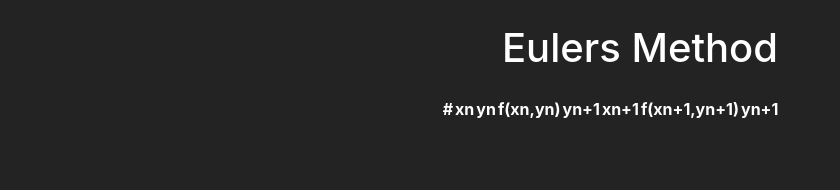
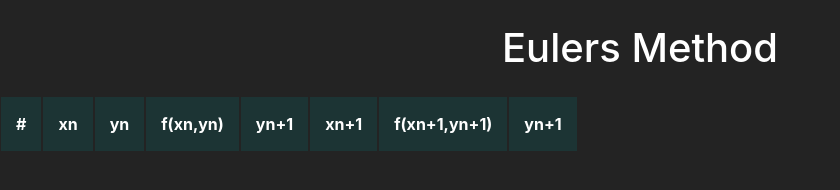
Before and after one commit to prakharSrivs/EulersMethod, a plain HTML site: page index.html in a window 1280 px wide. Both pictures are taken after typing "Sample", "Sample", "5", "5", "5" into the empty fields and a click on the button "Submit". Shown: the whole page, without its empty margins (0-840 px from the left). Drawn offline with nearby package versions, Linux system fonts and the light colour scheme.

Commit message:
Improve Table Styles

```diff
--- a/index.html
+++ b/index.html
@@ -3,18 +3,39 @@
 <head>
     <meta charset="UTF-8">
     <meta http-equiv="X-UA-Compatible" content="IE=edge">
+    <link rel="icon" href="favicon.png" />
     <meta name="viewport" content="width=device-width, initial-scale=1.0">
     <link rel="stylesheet" href="https://cdn.jsdelivr.net/npm/bootstrap@4.0.0/dist/css/bootstrap.min.css" integrity="sha384-Gn5384xqQ1aoWXA+058RXPxPg6fy4IWvTNh0E263XmFcJlSAwiGgFAW/dAiS6JXm" crossorigin="anonymous">
     <script src="https://code.jquery.com/jquery-3.2.1.slim.min.js" integrity="sha384-KJ3o2DKtIkvYIK3UENzmM7KCkRr/rE9/Qpg6aAZGJwFDMVNA/GpGFF93hXpG5KkN" crossorigin="anonymous"></script>
     <script src="https://cdn.jsdelivr.net/npm/popper.js@1.12.9/dist/umd/popper.min.js" integrity="sha384-ApNbgh9B+Y1QKtv3Rn7W3mgPxhU9K/ScQsAP7hUibX39j7fakFPskvXusvfa0b4Q" crossorigin="anonymous"></script>
     <script src="https://cdn.jsdelivr.net/npm/bootstrap@4.0.0/dist/js/bootstrap.min.js" integrity="sha384-JZR6Spejh4U02d8jOt6vLEHfe/JQGiRRSQQxSfFWpi1MquVdAyjUar5+76PVCmYl" crossorigin="anonymous"></script>
     <title>Eulers</title>
+    <style>
+      table, th, td {
+      border: 1px solid rgb(35, 35, 35);
+      border-collapse: collapse;
+      }
+      th, td{
+      padding: 15px;
+      }
+
+      tr:nth-child(even) {
+      background-color: #2b2b2b;
+      }
+
+      tr {
+      border-bottom: 1px solid #ddd;
+      }
+      th, td {
+      background-color: #1c3434;
+      }
+    </style>
 </head>
 <body style="background-color: rgb(35, 35, 35);color: white;">
 
         <div class="container-sm col-sm-4 mx-auto" id="con">
             <h1 class="text-center my-4">Eulers Method</h1>
-            <div id="answer" >
+            <div id="answer">
               <table class="table table-striped table-dark d-none">
                 <thead>
                   <tr>
--- a/script.js
+++ b/script.js
@@ -135,7 +135,8 @@ element.addEventListener("submit", (event) => {
     let y=parseFloat(event.target.y0.value);
     let n=parseInt(event.target.n.value);
     con.classList.remove("col-4")
-    con.classList.add("col-12")
+    con.classList.remove("col-sm-4")
+    con.classList.remove("container")
     con.classList.remove("d-none")
     element.style.display="none";
     result.style.display="block";
```
Also changed, not shown: Group 4.png (added), favicon.png (added).
